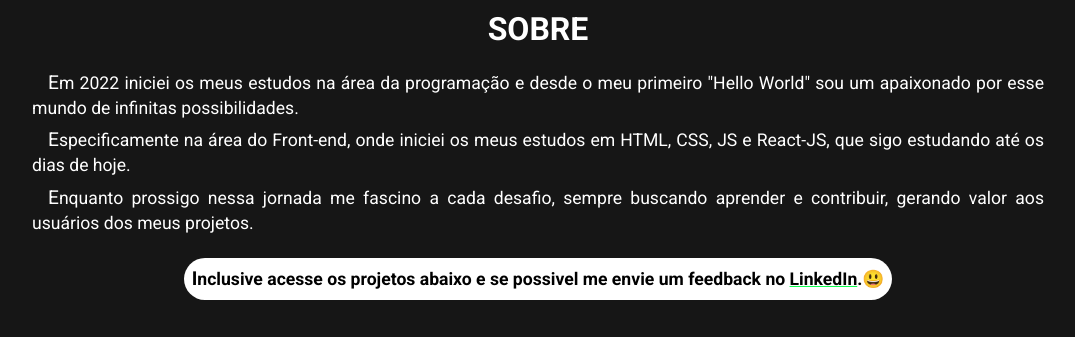
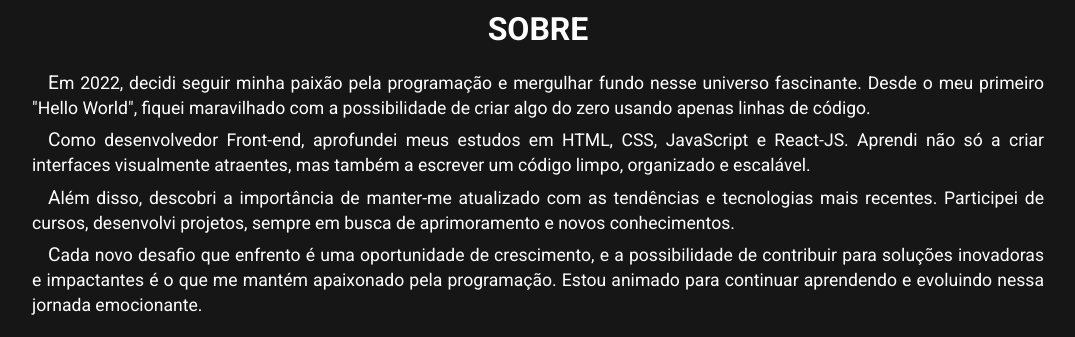
Before and after one commit to AbnnerB/portfolio, a React (Create React App) app: page / in a window 1280 px wide. Shown: the part 615-952 px from the top of the page, without its empty margins (102-1177 px from the left). Built offline with nearby package versions, Linux system fonts and the light colour scheme.

Commit message:
alterando texto

```diff
--- a/src/Pages/Home/index.jsx
+++ b/src/Pages/Home/index.jsx
@@ -44,18 +44,28 @@ export default function Home() {
         <section className="aboutMe" id="about">
           <h2>Sobre</h2>
           <p>
-            Em 2022 iniciei os meus estudos na área da programação e desde o meu
-            primeiro "Hello World" sou um apaixonado por esse mundo de infinitas
-            possibilidades.
+            Em 2022, decidi seguir minha paixão pela programação e mergulhar
+            fundo nesse universo fascinante. Desde o meu primeiro "Hello World",
+            fiquei maravilhado com a possibilidade de criar algo do zero usando
+            apenas linhas de código.
           </p>
           <p>
-            Especificamente na área do Front-end, onde iniciei os meus estudos
-            em HTML, CSS, JS e React-JS, que sigo estudando até os dias de hoje.
+            Como desenvolvedor Front-end, aprofundei meus estudos em HTML, CSS,
+            JavaScript e React-JS. Aprendi não só a criar interfaces visualmente
+            atraentes, mas também a escrever um código limpo, organizado e
+            escalável.
           </p>
           <p>
-            Enquanto prossigo nessa jornada me fascino a cada desafio, sempre
-            buscando aprender e contribuir, gerando valor aos usuários dos meus
-            projetos.
+            Além disso, descobri a importância de manter-me atualizado com as
+            tendências e tecnologias mais recentes. Participei de cursos,
+            desenvolvi projetos, sempre em busca de aprimoramento e novos
+            conhecimentos.
+          </p>
+          <p>
+            Cada novo desafio que enfrento é uma oportunidade de crescimento, e
+            a possibilidade de contribuir para soluções inovadoras e impactantes
+            é o que me mantém apaixonado pela programação. Estou animado para
+            continuar aprendendo e evoluindo nessa jornada emocionante.
           </p>
           <p>
             Inclusive acesse os projetos abaixo e se possivel me envie um
```
